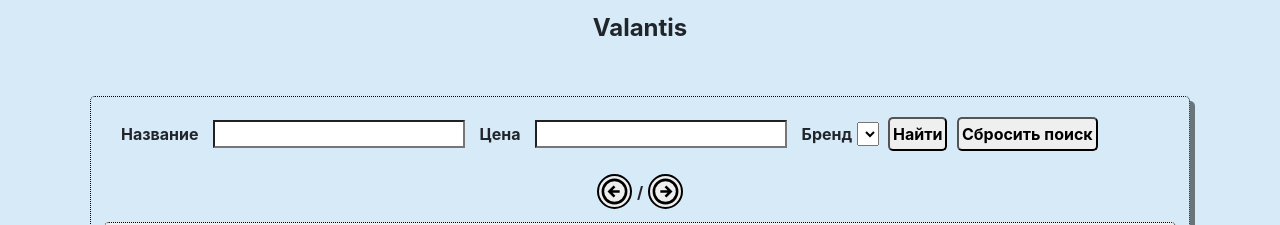
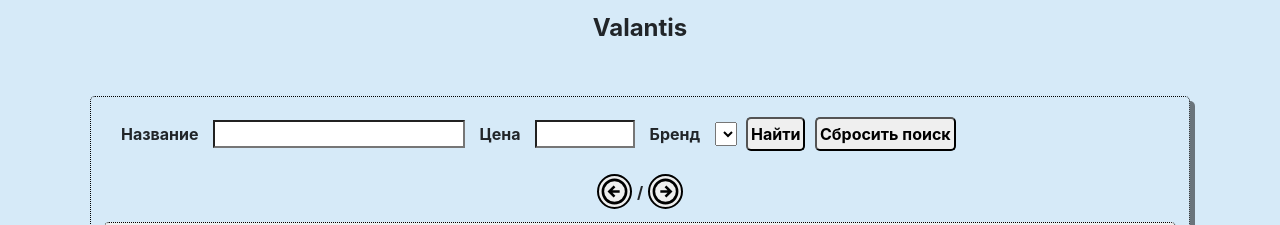
Before and after one commit to mmasharov/valantistesttask, a website: page src/index.html in a window 1280 px wide. Shown: the top 225 px of the page. Drawn offline with nearby package versions, Linux system fonts and the light colour scheme; files that its build step writes are made by us from their sources.

Commit message:
Ширина инпутов фильтра

```diff
--- a/src/sass/blocks/_merch.scss
+++ b/src/sass/blocks/_merch.scss
@@ -15,10 +15,16 @@
         input {
             margin-left: 10px;
             background-color: #fff;
+            &:nth-child(4) {
+                width: 100px;
+            }
         }
         label {
             margin-left: 10px;
             font-weight: 700;
+        }
+        select {
+            margin-left: 10px;
         }
     }
     &__control {
```
